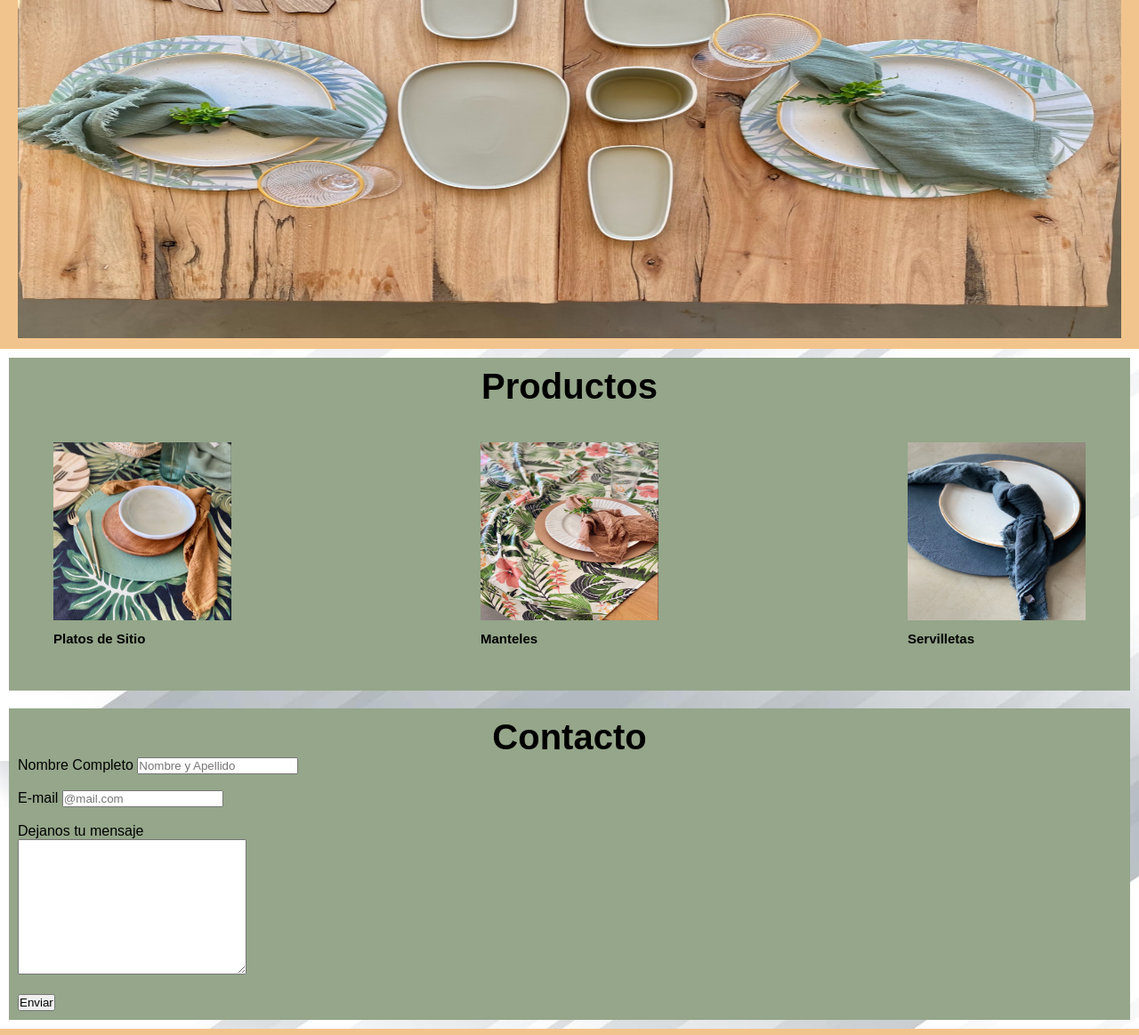
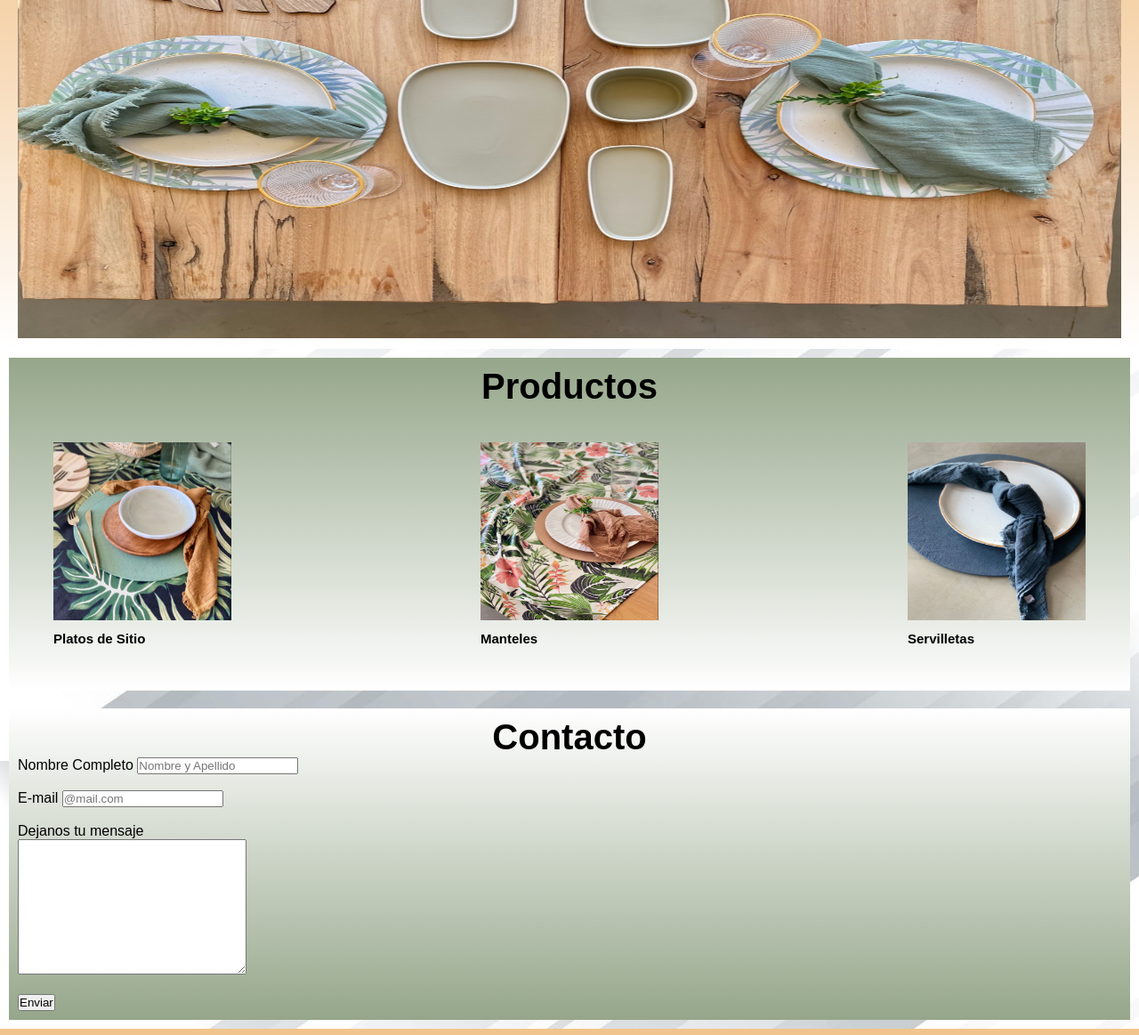
Before and after one commit to AlfreMath24/RepositorioCoderAlf, a plain HTML site: page index.html in a window 1280 px wide. Shown: the part 125-1288 px from the top of the page at 89% size. Drawn offline with Linux system fonts and the light colour scheme.

Commit message:
cambios a los html

```diff
--- a/css/style.css
+++ b/css/style.css
@@ -199,3 +199,20 @@ body{
 		grid-template-areas: "nav nav" "main main" "main main" "footer footer";
 	}
 }
+
+.gradiente{
+	background: linear-gradient(to top, #ffffff, #f2c48d);
+}
+
+.gradiente-produc{
+	background: linear-gradient(to top, #ffffff, #95a68a);
+}
+
+.gradiente-contacto{
+	background: linear-gradient(to bottom, #ffffff, #95a68a) ;
+}
+
+.escalar:hover{
+	transform: scale(0.8);
+	cursor: pointer;
+}
--- a/index.html
+++ b/index.html
@@ -8,7 +8,7 @@
 
 </head>
 <body>
-	<nav class="grid-container">
+	<nav class="grid-container gradiente">
 	<div class="item-1">
 		<a href="index.html">
 			<img src="img/logo2.png" alt="Logo de Hona Shop">
@@ -28,7 +28,7 @@
 		</header>
 	</div>
 	</nav>
-	<main class="productos">
+	<main class="productos gradiente-produc">
 		<h1 class="textcenter titulo__producto--md">Productos</h1>
 
 		<div class="contenedor scale1">
@@ -48,7 +48,7 @@
 			</div>
 		</div>
 	</main>
-	<main class="contacto">
+	<main class="contacto gradiente-contacto">
 		<section>
 			<article class="contacto__articulo">
 				<h1 class="textcenter contacto__articulo--xl">Contacto</h1>
```
Also changed, not shown: secciones/contacto.html (+1 -1 lines), secciones/news.html (+2 -2 lines), secciones/nosotros.html (+1 -1 lines), secciones/productos.html (+1 -1 lines).
